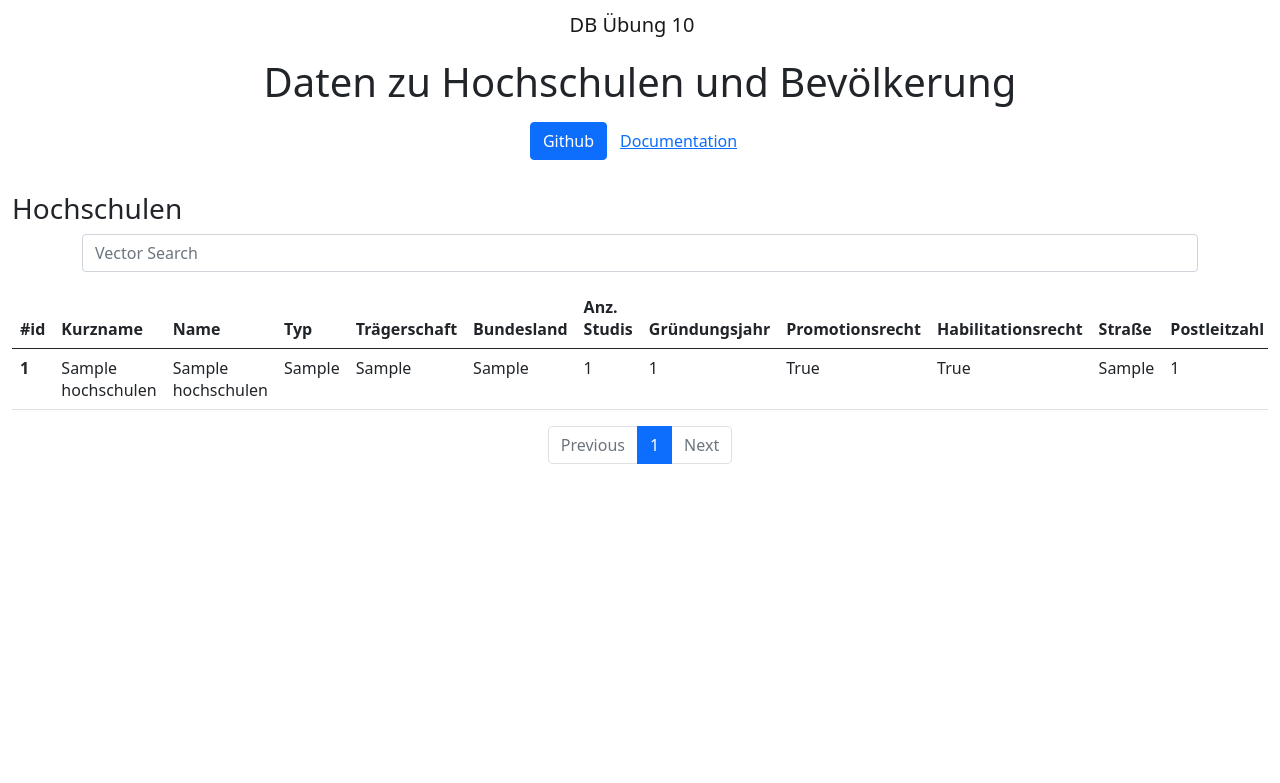
After one commit to users-pc/Datenbanken-Modul, a Django app: page /hochschulen in a window 1280 px wide. The commit adds this page. Shown: the top 783 px of the page. Run offline with Django 5.2, Linux system fonts and the light colour scheme; tables that the repository leaves empty hold one stand-in row (values such as "Sample post").

Commit message:
CSV in Datenbank übernommen

```diff
--- a/Übung10/main/models.py
+++ b/Übung10/main/models.py
@@ -24,13 +24,13 @@ class Hochschulen(models.Model):
 
 
 class Bevölkerung(models.Model):
-    ort = models.CharField(max_length=50)
+    ort = models.CharField(max_length=250)
     longitude = models.FloatField(default=0.0)
     latitude = models.FloatField(default=0.0)
-    name= models.CharField(max_length=50)
+    dg = models.IntegerField(null=True)
     total_population = models.IntegerField(null=True)
     male_population = models.IntegerField(null=True)
     female_population = models.IntegerField(null=True)
 
     def __str__(self):
-        return self.ort + " (" + self.total_population + ")"
+        return self.ort
--- a/Übung10/main/urls.py
+++ b/Übung10/main/urls.py
@@ -2,5 +2,7 @@ from django.urls import path
 from . import views
 
 urlpatterns = [
-    path('', views.home, name='home')
+    path('', views.home, name='home'),
+    path('hochschulen', views.hochschulen, name="hochschulen"),
+    path('bevölkerung', views.bevölkerung, name="bevölkerung"),
 ]
--- a/Übung10/main/views.py
+++ b/Übung10/main/views.py
@@ -1,13 +1,149 @@
 from django.shortcuts import render
 from .views_helper import coordinates
+import csv
+from .models import Hochschulen, Bevölkerung
+from django.core.paginator import Paginator
+from django.db.models import Q
+from django.contrib.postgres.search import SearchVector, SearchQuery
+
 # Create your views here.
 def home(request):
     # einfügen der csv
     """
-    with open('main/static/hochschulen.csv', 'r') as file:
-        data = file.readlines()
-        for line in data[1:]:
-            line = line.split(';')
-            print(line)
+    with open('/home/users-pc/Studium/Datenbanksysteme/csv-files/hochschulen.csv', 'r') as file:
+        reader = csv.reader(file, delimiter=';')  # Setzen des Delimiters auf ';'
+        counter = 0
+        for row in reader:
+            # Jetzt repräsentiert `row` eine Liste, in der jedes Element einer durch ';' getrennten Abtrennung entspricht
+            counter += 1
+            if counter == 1:
+                continue
+            else:
+                print(row)
+                if row[7] == "Ja":
+                    promotionsrecht = True
+                else:
+                    promotionsrecht = False
+                if row[8] == "Ja":
+                    habilitationsrecht = True
+                else:
+                    habilitationsrecht = False
+                try:
+                    anz_studis = int(row[5])
+                except:
+                    anz_studis = None
+                try:
+                    gründungs_jahr = int(row[6])
+                except:
+                    gründungs_jahr = None
+                try:
+                    postleitzahl = int(row[10])
+                except:
+                    postleitzahl = None
+                koordinaten = coordinates(row[9] + " "+ row[10] +" "+ row[11])
+                print(koordinaten)
+                if len(row) < 3:
+                    print(row[0], "hat weniger als 3 Attribute!")
+                    continue
+                else:
+                    Hochschulen.objects.create(
+                        kurzname = row[0],
+                        name = row[1],
+                        typ = row[2],
+                        trägerschaft = row[3],
+                        bundesland = row[4],
+                        anz_studis = anz_studis,
+                        gründungsjahr = gründungs_jahr,
+                        promotionsrecht = promotionsrecht,
+                        habilitationsrecht = habilitationsrecht,
+                        straße = row[9],
+                        postleitzahl = postleitzahl,
+                        ort = row[11],
+                        longitude = koordinaten[1], # Längengrad
+                        latitude = koordinaten[0], #Breitengrad
+                        homepage = row[12]
+                    )
+        """
+
+
+
+    return render(request, 'index.html')
+
+def hochschulen(request):
+    hochschulen = Hochschulen.objects.all().order_by('id')
+    # Full Text SEarch
+    query = request.GET.get('q')
+    if query:
+        search_vector = SearchVector('name', 'typ', 'trägerschaft', 'bundesland', 'ort')
+        search_query = SearchQuery(query)
+
+        hochschulen = hochschulen.annotate(
+            search=search_vector
+        ).filter(search=search_query)
+    # Paginator
+    paginator = Paginator(hochschulen, 20)
+    page_number = request.GET.get('page')
+    page_obj = paginator.get_page(page_number)
+    context = {'hochschulen': page_obj, 'title': 'Quellen'}
+    return render(request, 'hochschulen.html', context)
+
+
+def bevölkerung(request):
     """
-    return render(request, 'index.html')
+    line = 0
+    with open('/home/users-pc/Studium/Datenbanksysteme/csv-files/bevoelkerung.csv', 'r', encoding='iso-8859-1') as file:
+        reader = csv.reader(file, delimiter=';')  # Setzen des Delimiters auf ';'
+
+        for row in reader:
+            line += 1
+            if line < 10 or row == ['__________']:
+                continue
+
+            # Jetzt repräsentiert `row` eine Liste, in der jedes Element einer durch ';' getrennten Abtrennung entspricht
+            print(row)
+            try:
+                dg = int(row[0])
+            except:
+                dg = None
+            try:
+                total_population = int(row[2])
+            except:
+                total_population = None
+            try:
+                male_population = int(row[3])
+            except:
+                male_population = None
+            try:
+                feamle_population = int(row[4])
+            except:
+                feamle_population = None
+            koordinaten = coordinates(row[1])
+            print(koordinaten)
+            Bevölkerung.objects.create(
+                ort = row[1],
+                longitude = koordinaten[1], # Längengrad
+                latitude = koordinaten[0], #Breitengrad
+                dg = dg,
+                total_population = total_population,
+                male_population = male_population,
+                female_population = feamle_population,
+            )
+    """
+
+
+    bevölkerung = Bevölkerung.objects.all().order_by('id')
+    # Full Text SEarch
+    query = request.GET.get('q')
+    if query:
+        search_vector = SearchVector('ort', 'dg')
+        search_query = SearchQuery(query)
+
+        bevölkerung = bevölkerung.annotate(
+            search=search_vector
+        ).filter(search=search_query)
+    # Paginator
+    paginator = Paginator(bevölkerung, 20)
+    page_number = request.GET.get('page')
+    page_obj = paginator.get_page(page_number)
+    context = {'bevölkerung': page_obj, 'title': 'Bevölkerung'}
+    return render(request, 'bevölkerung.html', context)
--- /dev/null
+++ b/Übung10/templates/hochschulen.html
@@ -0,0 +1,127 @@
+{% load static %}
+<html>
+    <meta charset="UTF-8">
+    <meta name="viewport" content="width=device-width, initial-scale=1, shrink-to-fit=no">
+
+    <title>Quellen</title>
+
+    <link rel="stylesheet" id="bs-base-fonts">
+    <link href="https://cdn.jsdelivr.net/npm/bootstrap@5.0.2/dist/css/bootstrap.min.css" rel="stylesheet" integrity="sha384-EVSTQN3/azprG1Anm3QDgpJLIm9Nao0Yz1ztcQTwFspd3yD65VohhpuuCOmLASjC" crossorigin="anonymous">
+    <script src="https://cdn.jsdelivr.net/npm/bootstrap@5.0.2/dist/js/bootstrap.bundle.min.js" integrity="sha384-MrcW6ZMFYlzcLA8Nl+NtUVF0sA7MsXsP1UyJoMp4YLEuNSfAP+JcXn/tWtIaxVXM" crossorigin="anonymous"></script>
+</head>
+<body id="page">
+  <div class="container-fluid" id="content">
+
+    <nav data-section-id="1" data-share="" data-category="navigations" data-component-id="886f4350_01_awz" class="navbar navbar-light justify-content-center"><a class="navbar-brand mr-0 h1" href="{% url 'home' %}" data-config-id="brand">DB Übung 10</a></nav>
+
+    <section data-section-id="2" data-share="" data-category="headers" data-component-id="44d0b9e2_01_awz" class="jumbotron">
+      <div class="container text-center">
+        <h3 class="display-6" data-config-id="header">Daten zu Hochschulen und Bevölkerung</h3>
+
+        <a class="btn btn-primary my-2" target="_blank" href="https://github.com/users-pc/Datenbanken-Modul.git" data-config-id="primary-action">Github</a><a class="btn btn-link my-2" href="#" data-config-id="secondary-action">Documentation</a>
+      </div>
+    </section>
+    <br>
+
+    <h3> Hochschulen</h3>
+    <div class="container">
+    <form action="{% url 'hochschulen' %}" method="get">
+      <input
+        type="search"
+        name="q"
+        placeholder="Vector Search"
+        class="form-control"
+      />
+    </form>
+  </div>
+    <div class="table-responsive">
+      <table class="table">
+          <thead>
+            <tr>
+              <th scope="col">#id</th>
+              <th scope="col">Kurzname</th>
+              <th scope="col">Name</th>
+              <th scope="col">Typ</th>
+              <th scope="col">Trägerschaft</th>
+              <th scope="col">Bundesland</th>
+              <th scope="col">Anz. Studis</th>
+              <th scope="col">Gründungsjahr</th>
+              <th scope="col">Promotionsrecht</th>
+              <th scope="col">Habilitationsrecht</th>
+              <th scope="col">Straße</th>
+              <th scope="col">Postleitzahl</th>
+              <th scope="col">Ort</th>
+              <th scope="col">Homepage</th>
+
+            </tr>
+          </thead>
+          <tbody>
+            {% for i in hochschulen %}
+            <tr>
+              <th scope="row">{{forloop.counter}}</th>
+              <td>{{i.kurzname}}</td>
+              <td>{{i.name}}</td>
+              <td>{{i.typ}}</td>
+              <td>{{i.trägerschaft}}</td>
+              <td>{{i.bundesland}}</td>
+              <td>{{i.anz_studis}}</td>
+              <td>{{i.gründungsjahr}}</td>
+              <td>{{i.promotionsrecht}}</td>
+              <td>{{i.habilitationsrecht}}</td>
+              <td>{{i.straße}}</td>
+              <td>{{i.postleitzahl}}</td>
+              <td>{{i.ort}}</td>
+              <td>{{i.homepage}}</td>
+            </tr>
+            {% endfor %}
+          </tbody>
+        </table>
+    </div>
+
+    <nav aria-label="Page navigation">
+      <ul class="pagination justify-content-center">
+        {% if hochschulen.has_previous %}
+          <li class="page-item">
+            <a class="page-link" href="?page={{ hochschulen.previous_page_number }}" aria-label="Previous">
+              <span aria-hidden="true">Previous</span>
+            </a>
+          </li>
+        {% else %}
+          <li class="page-item disabled">
+            <a class="page-link" href="#" aria-label="Previous">
+              <span aria-hidden="true">Previous</span>
+            </a>
+          </li>
+        {% endif %}
+
+        {% for num in hochschulen.paginator.page_range %}
+          {% if hochschulen.number == num %}
+            <li class="page-item active"><a class="page-link" href="?page={{ num }}">{{ num }}</a></li>
+          {% else %}
+            {% if num <= hochschulen.number|add:2 %}
+              <li class="page-item"><a class="page-link" href="?page={{ num }}">{{ num }}</a></li>
+            {% endif %}
+          {% endif %}
+        {% endfor %}
+
+        {% if hochschulen.has_next %}
+          <li class="page-item">
+            <a class="page-link" href="?page={{ hochschulen.next_page_number }}" aria-label="Next">
+              <span aria-hidden="true">Next</span>
+            </a>
+          </li>
+        {% else %}
+          <li class="page-item disabled">
+            <a class="page-link" href="#" aria-label="Next">
+              <span aria-hidden="true">Next</span>
+            </a>
+          </li>
+        {% endif %}
+      </ul>
+    </nav>
+
+
+    </div>
+
+</body>
+</html>
--- a/Übung10/Übung10/settings.py
+++ b/Übung10/Übung10/settings.py
@@ -41,7 +41,9 @@ INSTALLED_APPS = [
     'django.contrib.sessions',
     'django.contrib.messages',
     'django.contrib.staticfiles',
+    'django.contrib.postgres', # Für Fulltextsearch etc.
     'main',
+
 ]
 
 MIDDLEWARE = [
```
Also changed, not shown: Übung10/templates/bevölkerung.html (added, +113 -0 lines), Übung10/templates/index.html (+6 -3 lines), Übung10/main/migrations/0002_bevölkerung_dg.py (added), Übung10/main/migrations/0003_remove_bevölkerung_name.py (added), Übung10/main/migrations/0004_alter_bevölkerung_ort.py (added).
